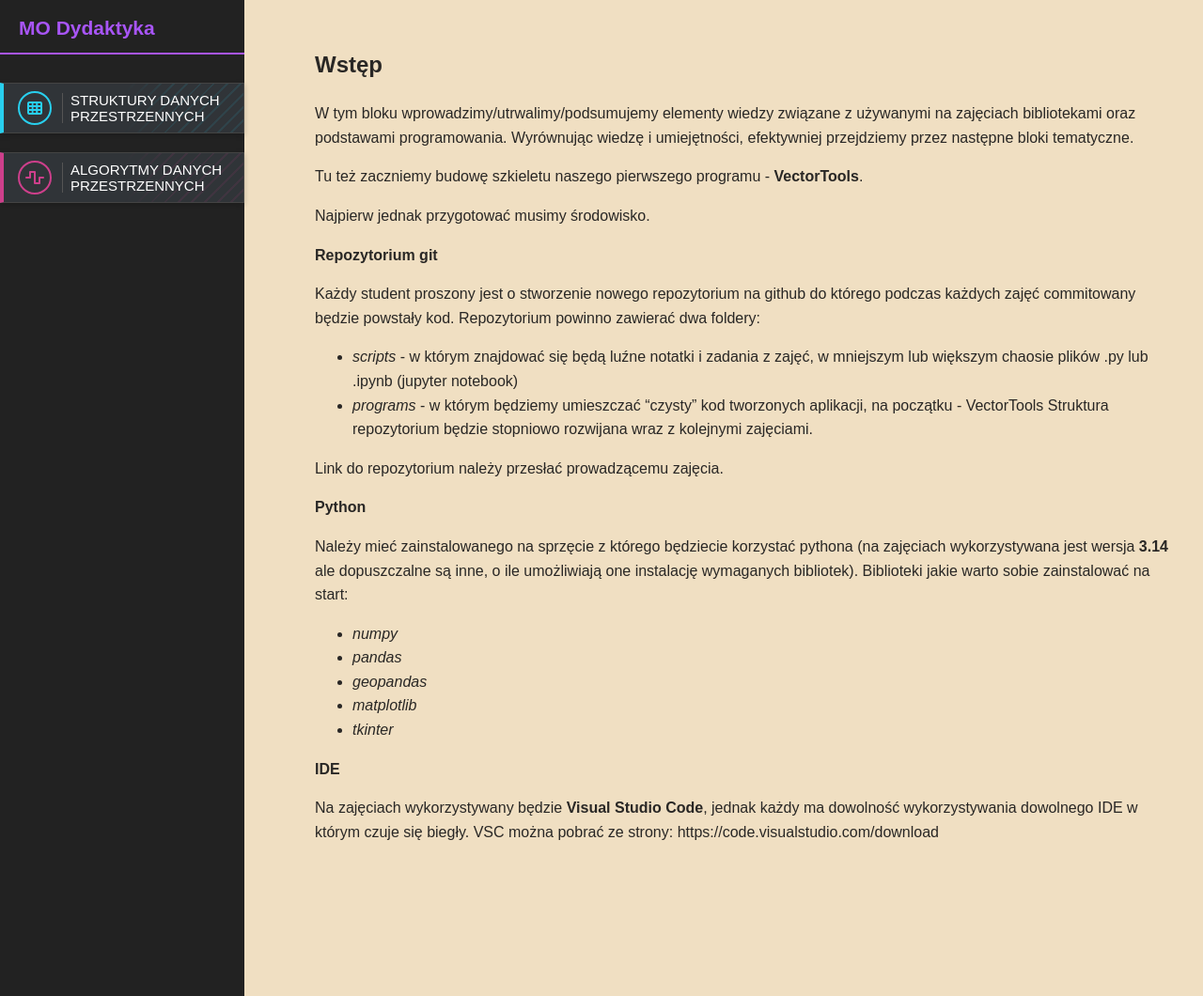
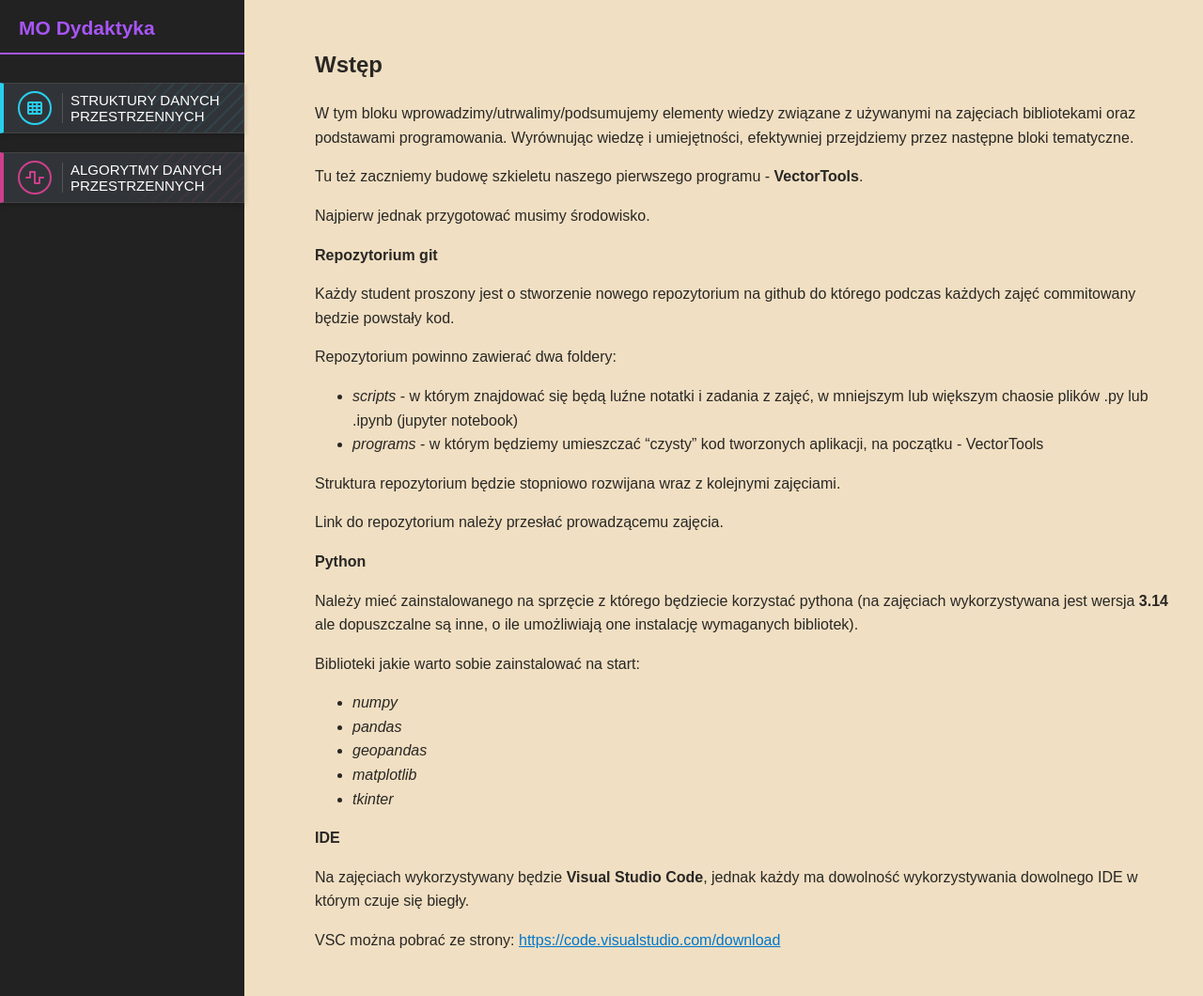
Before and after one commit to MateuszOsko/mo-dydaktyka, a Jekyll site: the page built from _courses/structures/1wstep-1.md, in a window 1280 px wide and 1060 px high. Shown: the whole window at 94% size. Built offline with Jekyll 4.4.1, drawn with Linux system fonts in a browser that asks for light colours; nearby versions of some CDN libraries; some of the changed lines change nothing that is shown.

Commit message:
poprawki

```diff
--- a/_courses/structures/1wstep-1.md
+++ b/_courses/structures/1wstep-1.md
@@ -13,19 +13,24 @@ Tu też zaczniemy budowę szkieletu naszego pierwszego programu - **VectorTools*
 
 Najpierw jednak przygotować musimy środowisko.
 
+
 **Repozytorium git**
 
 Każdy student proszony jest o stworzenie nowego repozytorium na github do którego podczas każdych zajęć commitowany będzie powstały kod.
+
 Repozytorium powinno zawierać dwa foldery:
 * *scripts* - w którym znajdować się będą luźne notatki i zadania z zajęć, w mniejszym lub większym chaosie plików .py lub .ipynb (jupyter notebook)
 * *programs* - w którym będziemy umieszczać "czysty" kod tworzonych aplikacji, na początku - VectorTools
+
 Struktura repozytorium będzie stopniowo rozwijana wraz z kolejnymi zajęciami.
 
 Link do repozytorium należy przesłać prowadzącemu zajęcia.
 
+
 **Python**
 
 Należy mieć zainstalowanego na sprzęcie z którego będziecie korzystać pythona (na zajęciach wykorzystywana jest wersja **3.14** ale dopuszczalne są inne, o ile umożliwiają one instalację wymaganych bibliotek).
+
 Biblioteki jakie warto sobie zainstalować na start:
 * *numpy*
 * *pandas*
@@ -33,7 +38,9 @@ Biblioteki jakie warto sobie zainstalować na start:
 * *matplotlib*
 * *tkinter*
 
+
 **IDE**
 
 Na zajęciach wykorzystywany będzie **Visual Studio Code**, jednak każdy ma dowolność wykorzystywania dowolnego IDE w którym czuje się biegły.
-VSC można pobrać ze strony: https://code.visualstudio.com/download
+
+VSC można pobrać ze strony: [https://code.visualstudio.com/download](https://code.visualstudio.com/download)
```
